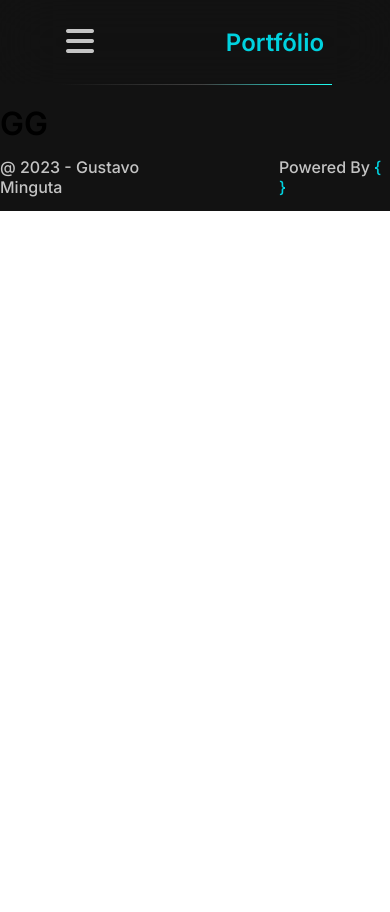
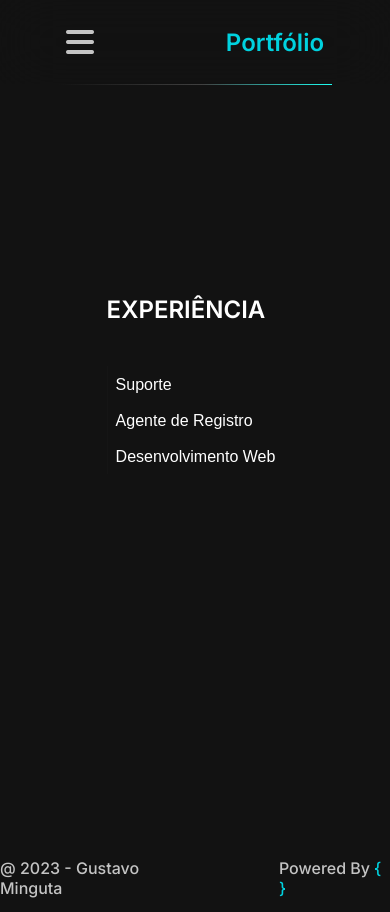
Before and after one commit to mIINguta/portfolio, a React (Vite) app: page /exp in a window 390 px wide. Before the commit the page ends 844 px from the top, so only its background shows below. Built offline with nearby package versions, Linux system fonts and the light colour scheme.

Commit message:
Pagina experiências + responsivo + conserto no menu

```diff
--- a/src/assets/components/Header.jsx
+++ b/src/assets/components/Header.jsx
@@ -4,21 +4,20 @@ import Experiencia from '../pages/Experiencia';
 import SobreMim from "../pages/SobreMim";
 import Apresentacao from "./Apresentacao";
 
-
-
 export default function Header(){
 const [headerClass, setHeaderClass] = useState(false);
     return(
         <>
+
+        <BrowserRouter>
         <header>
-            <BrowserRouter>
             <nav>
-                <button onClick={() => setHeaderClass(!headerClass)}className="btn-hamburg " title="Abrir Menu">
+                <button onClick={() => setHeaderClass(!headerClass)} className={`btn-hamburg ${headerClass ? 'desativo': 'ativo' }`} title="Abrir Menu">
                     <i class="fa-solid fa-bars">
                         </i></button>
-                <h2 className="h2-header">Portfólio</h2>
+                <h2 className={`h2-header ${headerClass ? 'desativo': 'ativo' }`}>Portfólio</h2>
                 <ul className={`ul-header ${headerClass ? 'ativo' : 'desativo'}`}>
-                <button onClick={() => setHeaderClass(!headerClass)}className="btn-hamburg " title="Fechar">
+                <button onClick={() => setHeaderClass(!headerClass)}className="btn-hamburg-close " title="Fechar">
                 <i class="fa-solid fa-xmark"></i></button>
                     <li><Link to="/" title="Home">Home</Link></li>
                     <li><Link to="/sobre" title="Sobre Mim"> Sobre mim</Link></li>
@@ -26,6 +25,7 @@ const [headerClass, setHeaderClass] = useState(false);
                     <li><Link to="/proj" title="Projetos">Projetos</Link></li>
                 </ul>
             </nav>
+        </header>
             <Routes>
                 <Route path="/" element={<Apresentacao/>}></Route>
                 <Route path="/sobre" element={<SobreMim/>}></Route>
@@ -33,7 +33,10 @@ const [headerClass, setHeaderClass] = useState(false);
                 {/* <Route path="/projetos" element={<Projetos/>}></Route> */}
             </Routes>
         </BrowserRouter>
-        </header>
         </>
+
+
+
+
 )
 }
--- a/src/assets/pages/App.jsx
+++ b/src/assets/pages/App.jsx
@@ -1,14 +1,15 @@
 import React from 'react'
 import Header from '../components/Header'
-import Apresentacao from '../components/Apresentacao'
 import '../styles/App.scss';
 import Footer from '../components/Footer';
+
 
 
 export default function App() {
   return (
     <>
-     <Header/>
+
+    <Header/>
     <Footer/>
     </>
   )
--- a/src/assets/pages/Experiencia.jsx
+++ b/src/assets/pages/Experiencia.jsx
@@ -1,11 +1,63 @@
+
 import React from "react";
+import { useState } from "react";
 
 
 export default function Experiencia(){
+    const [titulo, setTitulo] = useState();
+    const [descricao, setDescricao] = useState();
+    const [local, setLocal] = useState();
+    const [periodo, setPeriodo] = useState();
+function definirExp(e){
+    const tituloSWT = e.target.textContent;
+    setTitulo(e.target.textContent);
+
+    switch(tituloSWT){
+    case "Suporte":
+        setDescricao("Responsável pela manuntenção de todas as máquinas e impressoras do escritório.");
+        setPeriodo("Jan 2015 - Atualmente");
+        setLocal("MM Assessoria Contábil");
+        break;
+
+    case "Agente de Registro":
+        setDescricao("Responsável pelo ponto de atendimento da AR Savez no escritório da MM Assessoria Contábil. Faço atendimentos presenciais ou por vídeo conferência aos clientes que desejam adquirir certificados digitais.");
+        setPeriodo("Agosto 2022 - Atualmente");
+        setLocal("Savez Certificadora / MM Assessoria Contábil");
+        break;
+
+    case "Desenvolvimento Web":
+        setDescricao("Após frustrações pessoas, resolvi voltar ao foco. No início de 2023, tive a oportunidade de estudar na escola Vai na Web, com o curso de Desenvolvimento Front-End. Realizei diversos projetos ao decorredor do curso, também realizei projetos pessoais. Consigo hoje utilizar esse conhecimento também no escritório onde trabalho, algo que é muito gratificante.");
+        setPeriodo("Janeiro 2023 - Atualmente");
+        setLocal("Vai na Web");
+        break;
+    break;
+}
+}
+
     return(
 
         <>
-        <h1>GG</h1>
+        <section className="sec-experiencia">
+            <aside>
+            <h1>EXPERIÊNCIA</h1>
+                <ul>
+                    <li><button onClick={definirExp}>Suporte</button></li>
+                    <li><button onClick={definirExp}>Agente de Registro</button></li>
+                    <li><button onClick={definirExp}>Desenvolvimento Web</button></li>
+                </ul>
+            </aside>
+                <section className="conteiner-exp">
+                    <div className="titulos">
+                        <h2 className="principal">{titulo}</h2>
+                        <p className="periodo">{periodo}</p>
+                    </div>
+                    <p className="local"><span >{local}</span></p>
+                    <p className="descricao">{descricao}</p>
+
+
+                </section>
+
+        </section>
         </>
     )
 }
--- a/src/assets/styles/App.scss
+++ b/src/assets/styles/App.scss
@@ -4,10 +4,29 @@ $dark-20: #151515;
 $dark-30: #C4C4C4;
 $dark-40: #FFFFFF;
 
+@mixin h1-size(){
+    font-size:  1.5em; //24px
+    font-weight: 600;
+};
+@mixin h2-size(){
+    font-size: 1.25em;//20px
+    font-weight: 500;
+};
+@mixin h3-size(){
+    font-size: 1.125em; //18px
+    font-weight: 300;
+};
+
 @mixin flex-horizontal(){
     display: flex;
     align-items: center;
     justify-content: center;
+}
+@mixin flex($display,$justify-content, $align-items, $flex-direction){
+    display: $display;
+    justify-content: $justify-content;
+    align-items: $align-items;
+    flex-direction: $flex-direction;
 }
 
 *{
@@ -32,6 +51,9 @@ header{
                     color: $dark-30;
                     text-decoration: none;
                 }
+                a:focus{
+                    color: $brand-color;
+                }
             }
         }
     }
@@ -46,13 +68,12 @@ header{
         top:10vh;
     }
 
-    .btn-hamburg{
+    .btn-hamburg, .btn-hamburg-close{
         background-color: transparent;
         font-size: 2.3em;
         color: $dark-30;
         border: none;
         cursor: pointer;
-        display: none;
     }
 }
 
@@ -103,21 +124,6 @@ main{
 }
 
 .sec-sobre{
-
-    @mixin h1-size(){
-        font-size:  1.5em;
-        font-weight: 600;
-    };
-    @mixin h2-size(){
-        font-size: 1.25em;
-        font-weight: 500;
-    };
-    @mixin h3-size(){
-        font-size: 1.125em;
-        font-weight: 300;
-    };
-
-
     @include flex-horizontal();
     height: 100vh;
     justify-content: space-around;
@@ -183,8 +189,74 @@ main{
         }
     }
 
+}
+.sec-experiencia{
+    @include flex-horizontal();
+    height: 100vh;
+    gap: 50px;
 
+    h1{
+        color: $dark-40;
+    }
+    ul{
+        list-style: none;
+
+        li{
+            padding: 8px;
+            border-left: 1px solid $dark-20;
+            button{
+                background-color: transparent;
+                border: none;
+                color: $dark-40;
+                font-size: 1em;
+                width: 100%;
+                text-align: left;
+                cursor: pointer;
+            }
+        }
+        li:hover{
+            border-left: 1px solid $brand-color;
+            background-color: $dark-20;
+            }
+    }
+    aside{
+
+        h1{
+            @include h1-size();
+            padding-bottom: 5vh;
+        }
+    }
+    .conteiner-exp{
+
+        width: 50vw;
+        @include flex(flex, flex-start, flex-start, column);
+        gap: 10px;
+
+        p{
+            color: $dark-30;
+        }
+
+        .titulos{
+            @include flex-horizontal();
+            justify-content: space-between;
+            color: $dark-40;
+            width: 100%;
+
+            .principal{
+                font-size: 1.5em;
+                width: 40vw;
+            }
+            .periodo{
+                font-size: 0.8em;
+            }
+        }
+
+            span{
+            color: $brand-color;
+            }
+    }
 }
+
 .footer{
     @include flex-horizontal();
     gap: 60vw;
@@ -202,10 +274,20 @@ main{
 
 }
 
+.ativo{
+    display: flex;
+}
+.desativo{
+    display: none;
+}
+
 @media (max-width:800px){
 
     .ativo{
         display: flex;
+    }
+    .desativo{
+        display: none;
     }
 
     header{
@@ -213,33 +295,37 @@ main{
             flex-wrap: wrap;
             width: 100vw;
             backdrop-filter: blur(30px);
-            margin-bottom: 20px;
+            position: fixed;
 
         ul{
             display: none;
             position: absolute;
-            backdrop-filter: blur(30px);
+            backdrop-filter:blur(30px);
             width: 100%;
             height: 100%;
             justify-content: center;
         }
         .btn-hamburg{
-            display: block;
             font-size: 2em;
         }
     }
 }
     .sec-apresentacao{
         flex-direction: column;
+        width: 100%;
 
+        .div-apresentacao{
+            width: 80%;
+            margin-top: 22vh;
+        }
         figure{
-            width: 60vw;
+            width: 45vw;
         }
     }
 
     .sec-sobre{
         flex-direction: column;
-        margin-top: 20px;
+        height: 100%;
 
         .div-sobre{
             width: 80%;
@@ -252,9 +338,35 @@ main{
         }
         .img-sobre{
             width: 45vw;
+            margin-top: 22vh;
         }
     }
+    .sec-experiencia{
+        flex-direction: column;
+        height: 100vh;
 
+    .conteiner-exp{
+        width: 80%;
+        .titulos{
+            flex-direction: column;
+            gap: 5px;
+
+            .principal, p{
+                width: 100%;
+                text-align: center;
+            }
+
+        }
+        .local{
+            text-align: center;
+            width: 100%;
+        }
+        .descricao{
+            width: 100%;
+            text-align: justify;
+        }
+    }
+    }
     .footer{
         gap: 20vw;
 }
```
